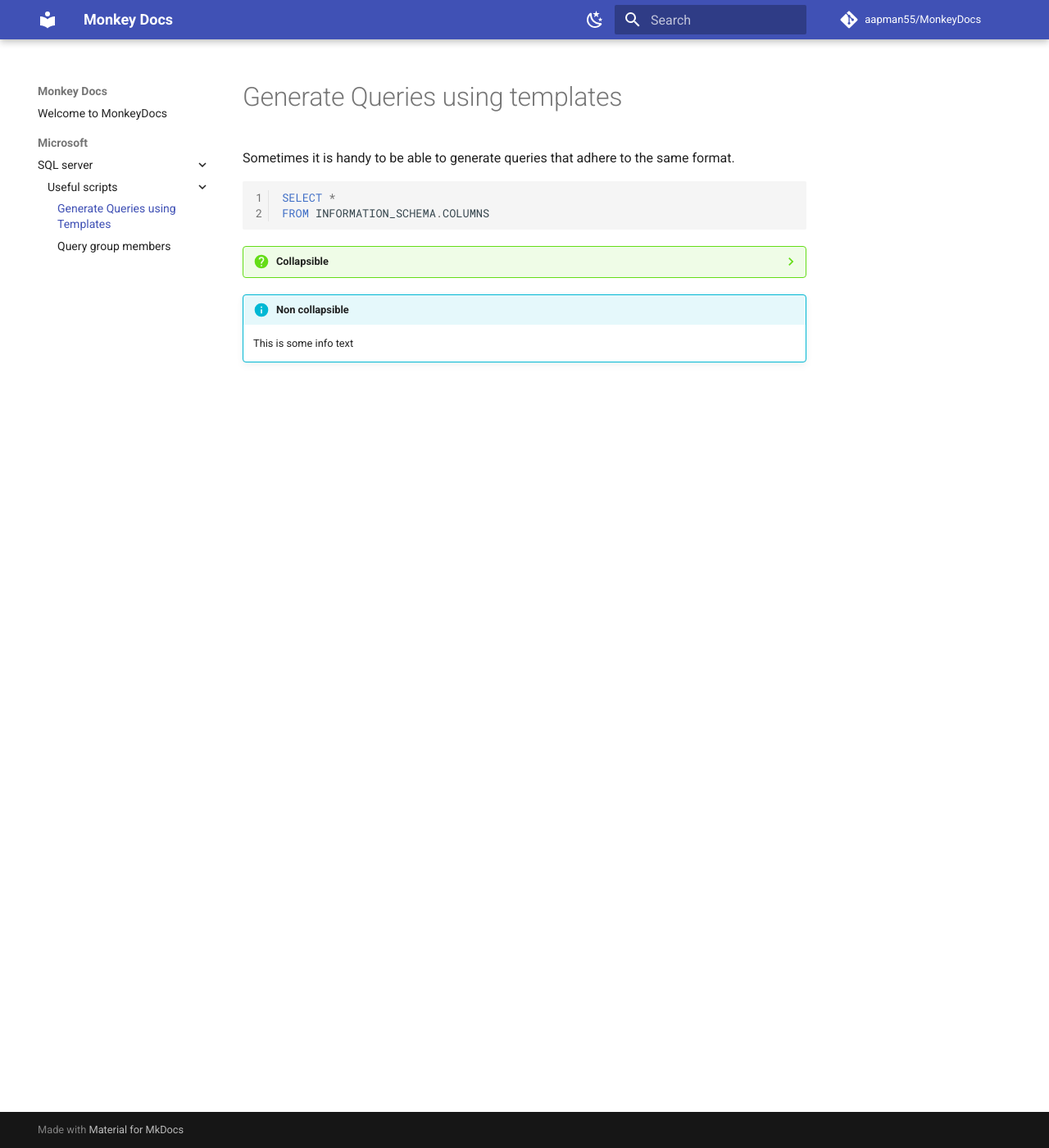
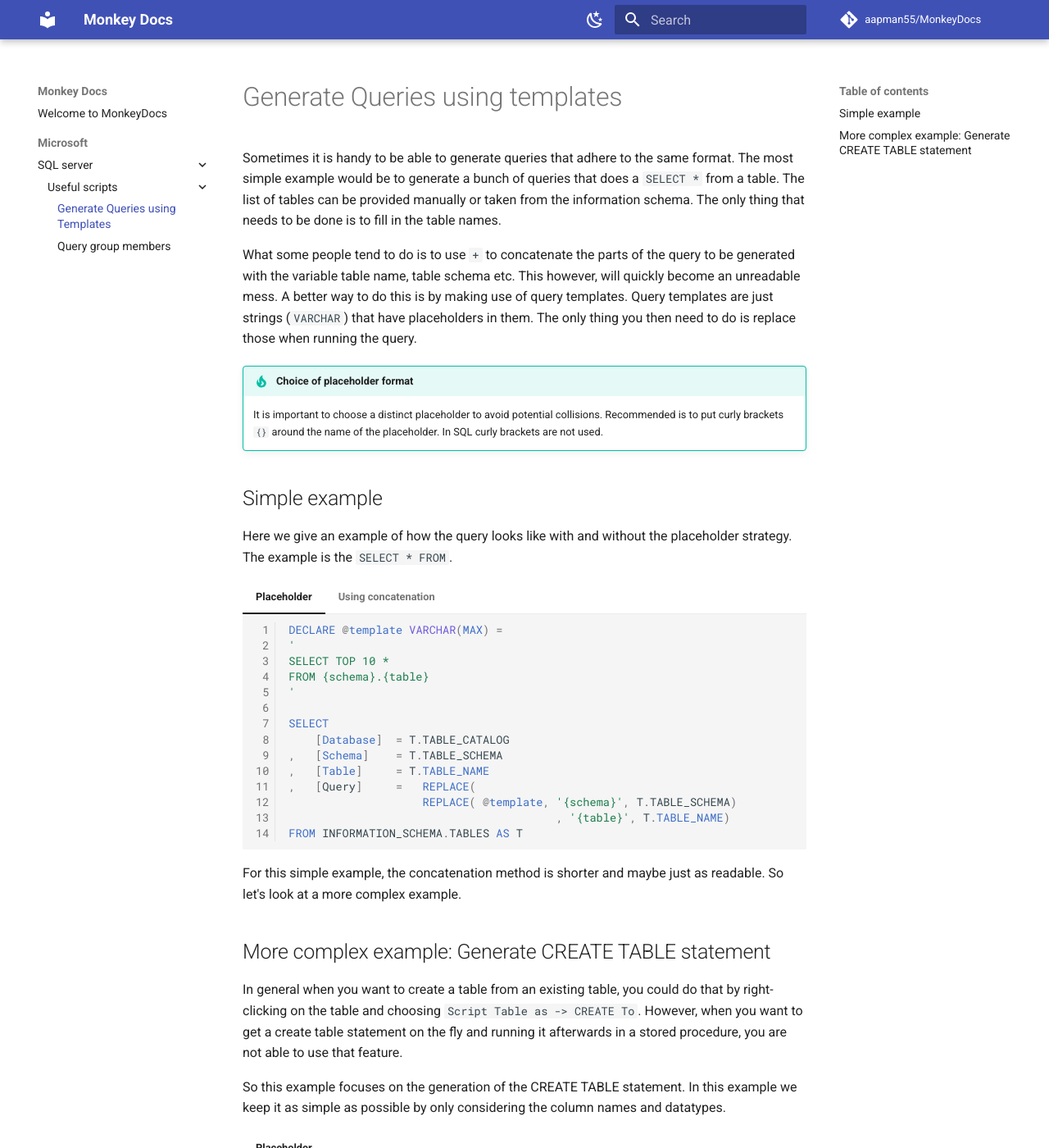
Before and after one commit to aapman55/MonkeyDocs, an MkDocs documentation site: the page built from docs/Microsoft/SQL_server/useful_scripts/GenerateTemplatedQueries.md, in a window 1280 px wide and 1400 px high. Shown: the whole window at 82% size. Built offline with MkDocs 1.6.1 and Material for MkDocs 9.7.7, drawn with Linux system fonts in a browser that asks for light colours; comment, search, counter and statistics services are not loaded; some of the changed text lies outside the part shown.

Commit message:
Populate query template page

````diff
--- a/docs/Microsoft/SQL_server/useful_scripts/GenerateTemplatedQueries.md
+++ b/docs/Microsoft/SQL_server/useful_scripts/GenerateTemplatedQueries.md
@@ -1,14 +1,117 @@
 # Generate Queries using templates
-Sometimes it is handy to be able to generate queries that adhere to the same format.
+Sometimes it is handy to be able to generate queries that adhere to the same format. The most simple example would be
+to generate a bunch of queries that does a `SELECT *` from a table. The list of tables can be provided manually or taken
+from the information schema. The only thing that needs to be done is to fill in the table names.
 
-``` sql linenums="1"
-SELECT *
-FROM INFORMATION_SCHEMA.COLUMNS
-```
+What some people tend to do is to use `+` to concatenate the parts of the query to be generated with the
+variable table name, table schema etc. This however, will quickly become an unreadable mess. A better way to do
+this is by making use of query templates. Query templates are just strings (`VARCHAR`) that have placeholders in
+them. The only thing you then need to do is replace those when running the query.
 
-??? question "Collapsible"
-    This is some question text
+!!! tip "Choice of placeholder format"
+    It is important to choose a distinct placeholder to avoid potential collisions. Recommended is to put curly
+    brackets `{}` around the name of the placeholder. In SQL curly brackets are not used.
+
+## Simple example
+Here we give an example of how the query looks like with and without the placeholder strategy. The example is
+the `SELECT * FROM`.
+
+=== "Placeholder"
+    ``` sql linenums="1"
+    DECLARE @template VARCHAR(MAX) =
+    '
+    SELECT TOP 10 *
+    FROM {schema}.{table}
+    '
+
+    SELECT
+        [Database]  = T.TABLE_CATALOG
+    ,   [Schema]    = T.TABLE_SCHEMA
+    ,   [Table]     = T.TABLE_NAME
+    ,   [Query]     =   REPLACE(
+                        REPLACE( @template, '{schema}', T.TABLE_SCHEMA)
+                                            , '{table}', T.TABLE_NAME)
+    FROM INFORMATION_SCHEMA.TABLES AS T
+    ```
+=== "Using concatenation"
+    ``` sql linenums="1"
+    SELECT
+        [Database]  = T.TABLE_CATALOG
+    ,   [Schema]    = T.TABLE_SCHEMA
+    ,   [Table]     = T.TABLE_NAME
+    ,   [Query]     = 'SELECT TOP 10 * FROM '+T.TABLE_SCHEMA+'.'+T.TABLE_NAME
+    FROM INFORMATION_SCHEMA.TABLES AS T
+    ```
+For this simple example, the concatenation method is shorter and maybe just as readable. So let's
+look at a more complex example.
+
+## More complex example: Generate CREATE TABLE statement
+In general when you want to create a table from an existing table, you could do that by right-clicking
+on the table and choosing `Script Table as -> CREATE To`. However, when you want to get a create table statement
+on the fly and running it afterwards in a stored procedure, you are not able to use that feature.
+
+So this example focuses on the generation of the CREATE TABLE statement. In this example we keep it as simple as
+possible by only considering the column names and datatypes.
+
+=== "Placeholder"
+    ``` sql linenums="1"
+    DECLARE @template VARCHAR(MAX) =
+    '
+    CREATE TABLE [{schema}].[{table}](
+    {column_definitions}
+    )
+    '
+
+    DECLARE @column_definition_template VARCHAR(MAX) =
+    ',	[{column_name}] [{column_datatype}]
+    '
 
 
-!!! info "Non collapsible"
-    This is some info text
+    SELECT
+        [Database]	=	T.TABLE_CATALOG
+    ,	[Schema]	=	T.TABLE_SCHEMA
+    ,	[Table]		=	T.TABLE_NAME
+    ,	[Query]		=	REPLACE(
+                        REPLACE(
+                        REPLACE(	@template,	'{schema}', T.TABLE_SCHEMA)
+                                            ,	'{table}', T.TABLE_NAME)
+                                            ,	'{column_definitions}', CD.Column_definition)
+    FROM INFORMATION_SCHEMA.TABLES AS T
+        /*
+            This cross apply is to get the aggregated string of all the
+            column definitions.
+        */
+        CROSS APPLY(
+            /*
+                Remove the leading comma from the template
+            */
+            SELECT STUFF(A.Column_definition.value('.','NVARCHAR(MAX)'), 1,1,'')
+            FROM
+            (
+                /*
+                 This most inner SELECT is to fill in the colmn definition template.
+                 The template will be filled in for each column
+                 */
+                SELECT
+
+                    [Column_definition]		=	REPLACE(
+                                                REPLACE(	@column_definition_template, '{column_name}', C.COLUMN_NAME)
+                                                                                        ,'{column_datatype}', C.DATA_TYPE)
+                FROM INFORMATION_SCHEMA.COLUMNS AS C
+                WHERE 1=1
+                    AND C.TABLE_CATALOG = T.TABLE_CATALOG
+                    AND C.TABLE_SCHEMA = T.TABLE_SCHEMA
+                    AND C.TABLE_NAME = T.TABLE_NAME
+                ORDER BY C.ORDINAL_POSITION
+                FOR XML PATH, TYPE
+            ) AS A(Column_definition)
+        ) AS CD(Column_definition)
+    ORDER BY [Database],[Schema],[Table]
+    ```
+
+Although the query as a whole might look complex, by having query templates it allows the reader
+of the code to have a better overview where the query is aiming for. You can immediately see that there are 2
+simple templates involved:
+
+- One containing the overall structure of the CREATE TABLE
+- One containing the building block for a column with datatype
--- a/mkdocs.yml
+++ b/mkdocs.yml
@@ -56,6 +56,7 @@ markdown_extensions:
       alternate_style: true
   - pymdownx.tasklist:
       custom_checkbox: true
+  - def_list
   - pymdownx.details
   - admonition
   - meta
````
